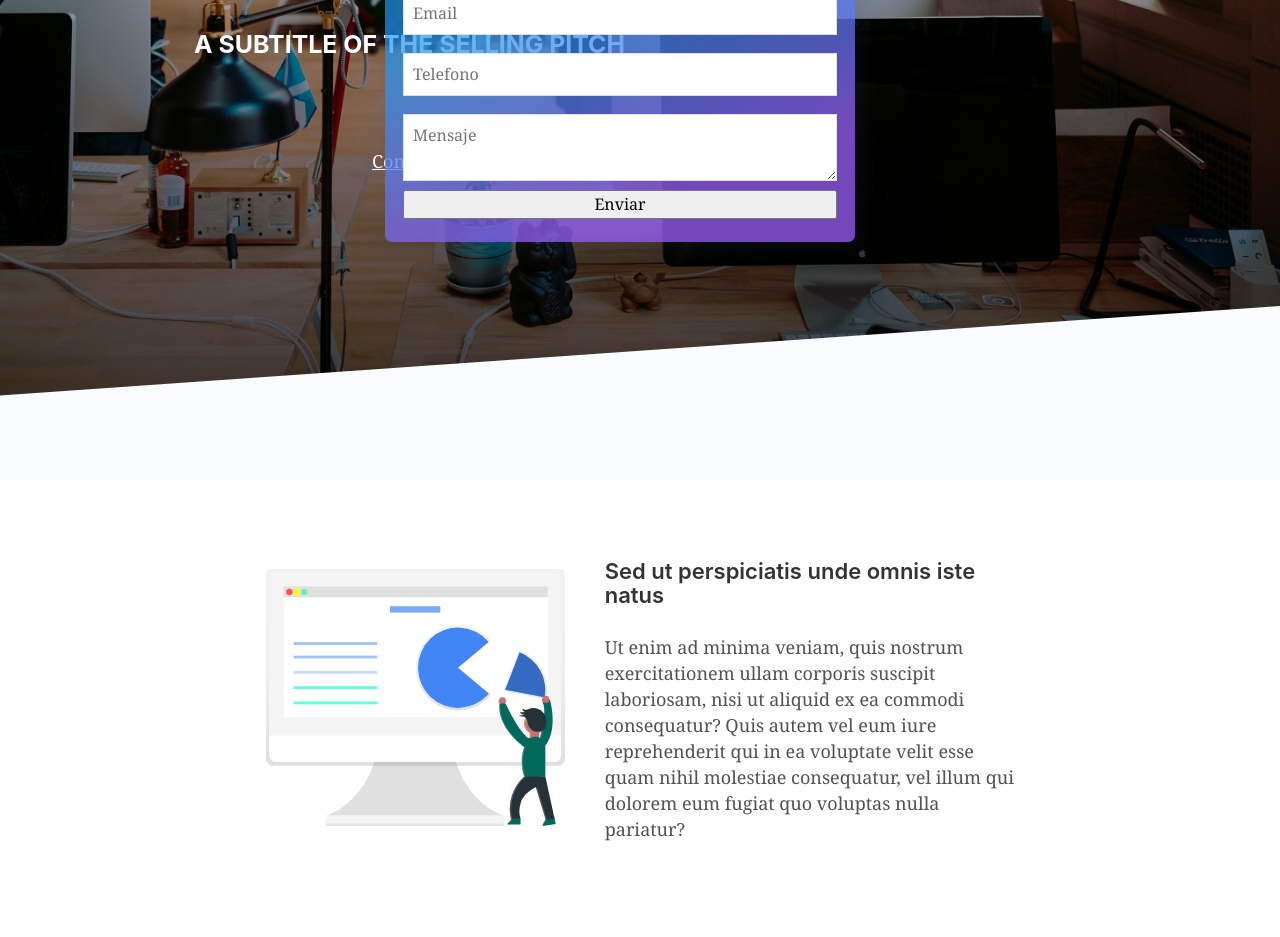
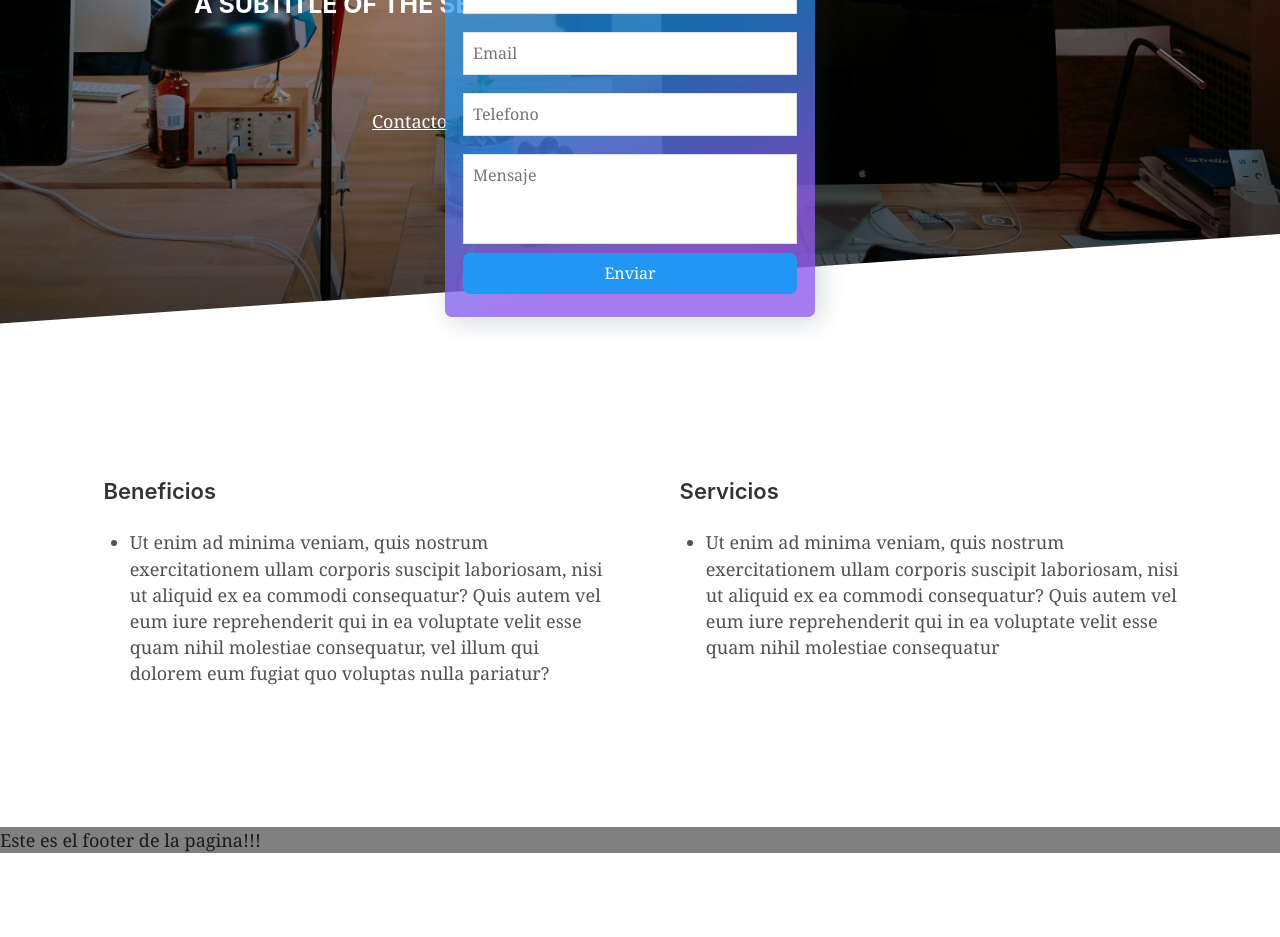
Before and after one commit to hlebon/cpa-landingpage, a Gatsby app: page / in a window 1280 px wide. Shown: the part 320-1257 px from the top of the page. After the commit the page ends 1173 px from the top, so only its background shows below. Built offline with nearby package versions, Linux system fonts and the light colour scheme.

Commit message:
feat: footer section added, new list section

```diff
--- a/src/css-module/common.css
+++ b/src/css-module/common.css
@@ -1,3 +1,5 @@
+/*#region Section*/
+
 .about_section{
     width: 90%;
     margin: auto;
@@ -56,11 +58,6 @@
 }
 
 @media screen and (min-width: 650px){
-    /*
-    .about_section{
-        justify-content: space-between;
-    }
-    */
     .section_card{
         width: 100%;
         margin-right: 0;
@@ -80,8 +77,34 @@
 }
 
 @media screen and (min-width: 1000px){
+    .about_section{
+        width: 90%;
+        justify-content: space-between;
+    }
+
     .section_card{
-        width: 65%;
+        width: 50%;
         margin: 0 auto 2.0rem auto;
     }
+
+    .section_img_container{
+        display: none;
+    }
+
+    .section_info{
+        width: 95%;
+    }
 }
+
+/*#endregion Section*/
+
+/*#region Footer*/
+.footer-container{
+    width: 100%;
+    height: auto;
+    max-height: 300px;
+    background: gray;
+}
+
+
+/*#endregion*/
--- a/src/css-module/form.module.css
+++ b/src/css-module/form.module.css
@@ -3,7 +3,7 @@
 }
 
 .form{
-    width: 90%;
+    width: 80%;
     margin: auto;
     padding: 1.3rem 1rem;
     box-shadow: 5px 5px 25px 0px rgba(46,61,73,0.2);
@@ -27,6 +27,8 @@
     font-weight: 300;
     border: 0.8px solid rgba(219, 219, 219, 0.808);
     border-bottom: 1.2px solid rgba(219, 219, 219, 0.931);
+    resize: none;
+    overflow: hidden;
 }
 
 .input_line:focus{
@@ -35,23 +37,38 @@
     transition: 2s cubic-bezier(0, 0.9, 0.3, 1.2);
 }
 
+.button{
+    background: rgb(33, 150, 243);
+    padding: 0.5rem;
+    color: white;
+    border-radius: 7px;
+    border: 0;
+    font-size: 16px;
+}
+
+@media screen and (min-width: 960px){
+    .form{
+        width: 60%;
+    }
+}
+
 
 @media screen and (min-width: 1200px){
     .form_container{
         position: absolute;
-        width: 40%;
-        top: 20vh;
-        right: 20px;
+        width: 50%;
+        top: 25vh;
+        right: 10px;
         transition: 2s cubic-bezier(0, 0.9, 0.3, 1.2);
     }
 
     .form{
-        max-width: 470px;
+        max-width: 370px;
         border: 0;
         background: linear-gradient(160deg, rgba(33, 150, 243, 0.7) 40%, rgba(145, 90, 233,0.8) 80%);
     }
 
     .form_title{
-        color: whitesmoke;
+        color: white;
     }
 }
--- a/src/css-module/hero.module.css
+++ b/src/css-module/hero.module.css
@@ -6,10 +6,11 @@
 }
 
 .hero{
+    background: white;
     align-items: center;
     display: flex;
     font-size: 18px;
-    height: 100vh;
+    height: 90vh;
     justify-content: center;
     overflow: hidden;
     perspective: 100px;
@@ -36,7 +37,7 @@
 
 .hero:after{
     animation: rotate-up .5s .5s cubic-bezier(0, 0.5, 0, 1) forwards;
-    background: #F9FCFF;
+    background: white;
     content: "";
     height: 40rem;
     left: -5%;
--- /dev/null
+++ b/src/pages/footer.js
@@ -0,0 +1,11 @@
+import React from 'react'
+
+const Footer = (props) => {
+    return (
+        <footer className="footer-container">
+            Este es el footer de la pagina!!!
+        </footer>
+    )
+}
+
+export default Footer
--- a/src/pages/header.js
+++ b/src/pages/header.js
@@ -18,10 +18,10 @@ const ContactForm = (props) => {
                     <input type="text" placeholder="Telefono" className={styles.input_line}></input>
                 </div>
                 <div className={styles.form_input}>
-                    <textarea placeholder="Mensaje" className={styles.input_line}></textarea>
+                    <textarea placeholder="Mensaje" className={styles.input_line} rows="3"></textarea>
                 </div>
                 <div className={styles.form_input}>
-                    <button>Enviar</button>
+                    <button className={styles.button}>Enviar</button>
                 </div>
 
             </form>
--- a/src/pages/index.js
+++ b/src/pages/index.js
@@ -1,6 +1,7 @@
 import React from "react"
 import Header from './header'
 import Section from './section'
+import Footer from './footer'
 import '../layout/index.css'
 
 document.body.className += " js-loading"
@@ -17,6 +18,7 @@ class Index extends React.Component{
             <div>
                 <Header/>
                 <Section/>
+                <Footer/>
             </div>
         )
     }
--- a/src/pages/section.js
+++ b/src/pages/section.js
@@ -7,29 +7,21 @@ import React from 'react'
 const cardInfo = [
     {
         id: 1,
-        title: "Sed ut perspiciatis unde omnis iste natus",
-        description: "Ut enim ad minima veniam, quis nostrum exercitationem ullam corporis suscipit laboriosam, nisi ut aliquid ex ea commodi consequatur? Quis autem vel eum iure reprehenderit qui in ea voluptate velit esse quam nihil molestiae consequatur, vel illum qui dolorem eum fugiat quo voluptas nulla pariatur?",
+        title: "Beneficios",
+        content: ["Ut enim ad minima veniam, quis nostrum exercitationem ullam corporis suscipit laboriosam, nisi ut aliquid ex ea commodi consequatur? Quis autem vel eum iure reprehenderit qui in ea voluptate velit esse quam nihil molestiae consequatur, vel illum qui dolorem eum fugiat quo voluptas nulla pariatur?"],
         img: segment
     },
     {
         id: 2,
-        title: "Sed ut perspiciatis unde omnis iste natus",
-        description: "Ut enim ad minima veniam, quis nostrum exercitationem ullam corporis suscipit laboriosam, nisi ut aliquid ex ea commodi consequatur? Quis autem vel eum iure reprehenderit qui in ea voluptate velit esse quam nihil molestiae consequatur",
+        title: "Servicios",
+        content: ["Ut enim ad minima veniam, quis nostrum exercitationem ullam corporis suscipit laboriosam, nisi ut aliquid ex ea commodi consequatur? Quis autem vel eum iure reprehenderit qui in ea voluptate velit esse quam nihil molestiae consequatur"],
         img: create
-    },
-    {
-        id: 3,
-        title: "Sed ut perspiciatis unde omnis iste natus",
-        description: "Ut enim ad minima veniam, quis nostrum exercitationem ullam corporis suscipit laboriosam, nisi ut aliquid ex ea commodi consequatur? Quis autem vel eum iure reprehenderit qui in ea voluptate velit esse quam nihil molestiae consequatur, vel illum qui dolorem eum",
-        img: analytics
     }
-
 ]
 
 
 const ContainerCard = (props) => {
     const { card } = props
-    console.log(card)
 
     return (
         <div className="section_card">
@@ -37,8 +29,12 @@ const ContainerCard = (props) => {
                 <img src={card.img} alt="segment" className="section_card_img"/>
             </div>
             <div className="section_info">
-                <h4 className="section_info_title">{card.title}</h4>
-                <p className="section_info_content">{card.description}</p>
+                <h3 className="section_info_title">{card.title}</h3>
+                <ul className="section_info_content">
+                {card.content.map( (li, key) =>
+                    <li key={key}>{li}</li>
+                )}
+                </ul>
             </div>
         </div>
     )
```
